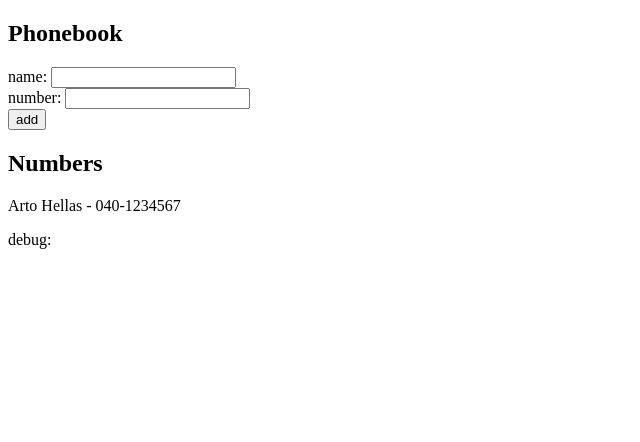
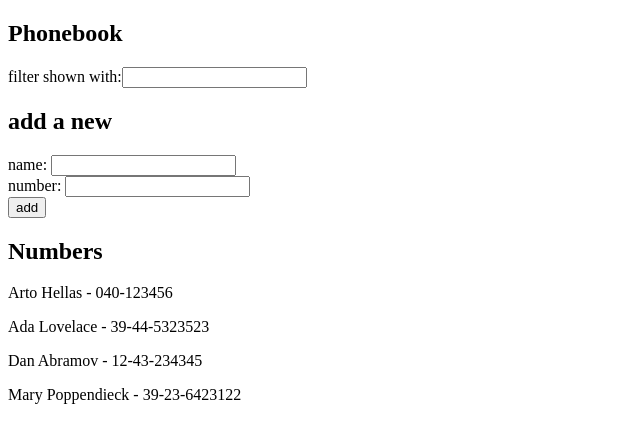
Before and after one commit to ffjaervik/full_stack_open, a React (Vite) app in the folder part2/phoneboook/: page / in a window 1280 px wide. Shown: the top 442 px of the page, without its empty margins (0-640 px from the left). Built offline with nearby package versions, Linux system fonts and the light colour scheme.

Commit message:
2.10 complete

```diff
--- a/part2/phoneboook/src/App.jsx
+++ b/part2/phoneboook/src/App.jsx
@@ -1,24 +1,45 @@
+import Filter from "./components/Filter";
+import PersonForm from "./components/PersonForm";
+import Person from "./components/Person";
+
 import { useState } from "react";
 
 const App = () => {
   const [persons, setPersons] = useState([
-    { name: "Arto Hellas", number: "040-1234567" },
+    { name: "Arto Hellas", number: "040-123456", id: 1 },
+    { name: "Ada Lovelace", number: "39-44-5323523", id: 2 },
+    { name: "Dan Abramov", number: "12-43-234345", id: 3 },
+    { name: "Mary Poppendieck", number: "39-23-6423122", id: 4 },
   ]);
+
   const [newName, setNewName] = useState("");
   const [newNumber, setNewNumber] = useState("");
+  const [personFilter, setpersonFilter] = useState("");
   const allNames = persons.map((person) => person.name);
+  console.log(allNames);
 
   const handleNameChange = (e) => setNewName(e.target.value);
   const handleNumberChange = (e) => setNewNumber(e.target.value);
+  const handlePersonFilterChange = (e) => setpersonFilter(e.target.value);
 
   const addToPhoneBook = () => {
-    if (allNames.find((name) => name !== newName)) {
+    console.log("newName", newName);
+    console.log("allNames", allNames);
+    console.log(allNames.includes(newName));
+    if (allNames.includes(newName)) {
+      alert(`${newName} is already added to the phonebook`);
+      setNewName("");
+    } else {
       alert(`${newName} added to the phonebook`);
-      const newPerson = { name: newName, number: newNumber };
+      const newPerson = {
+        name: newName,
+        number: newNumber,
+        id: allNames.length + 1,
+      };
       setPersons(persons.concat(newPerson));
       setNewName("");
       setNewNumber("");
-    } else alert(`${newName} is already added to the phonebook`);
+    }
   };
 
   const handleSubmit = (e) => {
@@ -26,28 +47,29 @@ const App = () => {
     addToPhoneBook();
   };
 
+  const personsToShow =
+    personFilter === ""
+      ? persons
+      : persons.filter((person) =>
+          person.name.toLocaleLowerCase().includes(personFilter.toLowerCase())
+        );
+
   return (
     <div>
       <h2>Phonebook</h2>
-      <form onSubmit={handleSubmit}>
-        <div>
-          name: <input value={newName} onChange={handleNameChange} />
-        </div>
-        <div>
-          number: <input value={newNumber} onChange={handleNumberChange} />
-        </div>
+      <Filter value={personFilter} onChange={handlePersonFilterChange} />
 
-        <button type="submit">add</button>
-      </form>
+      <h2>add a new</h2>
+
+      <PersonForm
+        handleSubmit={handleSubmit}
+        name={newName}
+        number={newNumber}
+        handleNameChange={handleNameChange}
+        handleNumberChange={handleNumberChange}
+      />
       <h2>Numbers</h2>
-      {persons.map((person) => (
-        <div key={person.name}>
-          <p>
-            {person.name} - {person.number}
-          </p>
-        </div>
-      ))}
-      <div>debug: {newNumber}</div>
+      <Person personsToShow={personsToShow} />
     </div>
   );
 };
--- a/part2/phoneboook/src/components/Filter.jsx
+++ b/part2/phoneboook/src/components/Filter.jsx
@@ -1,14 +1,11 @@
 import React from 'react'
 
-const Filter = ({}) => {
+const Filter = ({value, onChange}) => {
   return (
     <div>
-        Search for:
-        <input value={filterTerm} onChange={handleFilterChange} onKeyDown={setFilterOn(prev => !prev) }/>
-        {/* <button type="submit" onClick={() => setFilterOn((prev) => !prev)}>
-          show {filterOn ? "filtered" : "all"}
-        </button> */}
-      </div>
+    filter shown with:
+    <input value={value} onChange={onChange} />
+  </div>
   )
 }
 
--- a/part2/phoneboook/src/components/Person.jsx
+++ b/part2/phoneboook/src/components/Person.jsx
@@ -0,0 +1,13 @@
+const Person = ({personsToShow}) => {
+  return (
+      <>
+      {personsToShow.map((person) => (
+            <p key={person.id}>
+              {person.name} - {person.number}
+            </p>
+          ))}
+          </>
+  )
+}
+
+export default Person
--- a/part2/phoneboook/src/components/PersonForm.jsx
+++ b/part2/phoneboook/src/components/PersonForm.jsx
@@ -0,0 +1,18 @@
+import React from 'react'
+
+const PersonForm = ({handleSubmit, name, number, handleNameChange, handleNumberChange}) => {
+  return (
+      <form onSubmit={handleSubmit}>
+        <div>
+          name: <input value={name} onChange={handleNameChange} />
+        </div>
+        <div>
+          number: <input value={number} onChange={handleNumberChange} />
+        </div>
+
+        <button type="submit">add</button>
+      </form>
+  )
+}
+
+export default PersonForm
```
